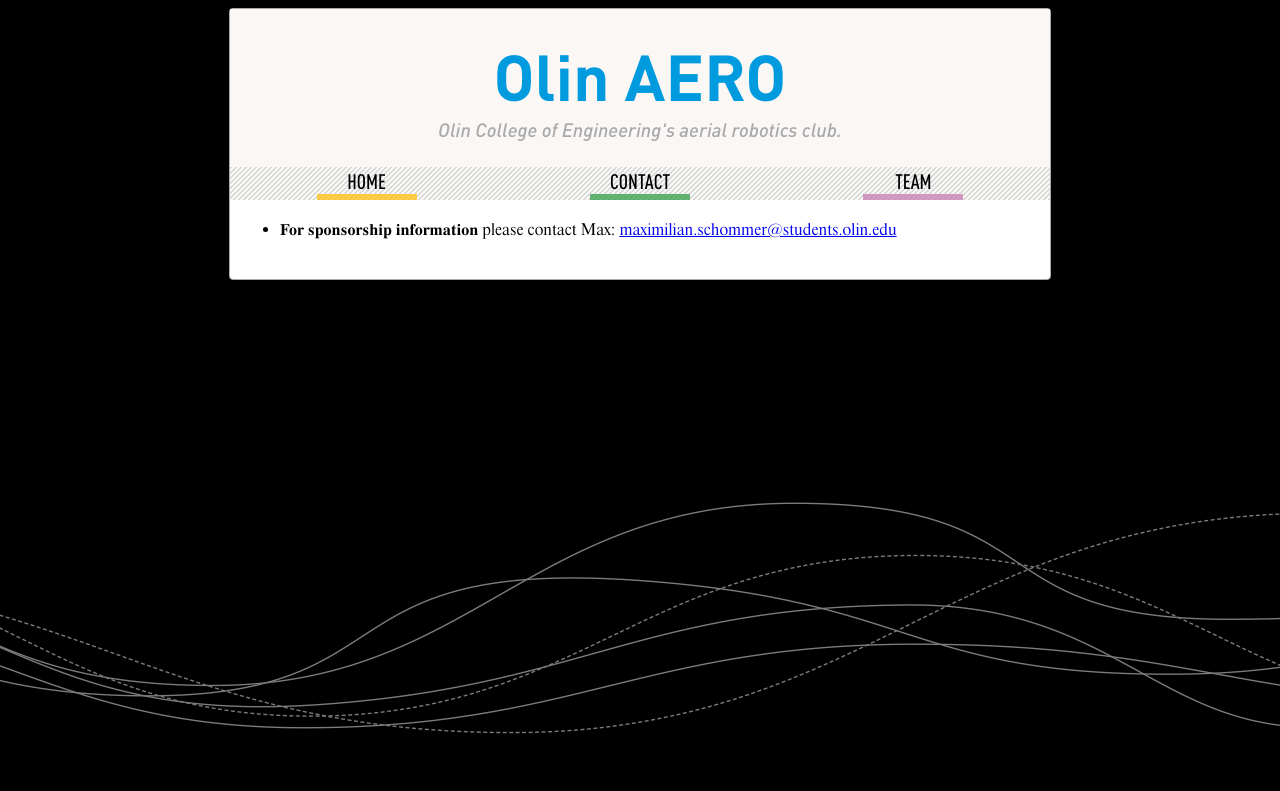
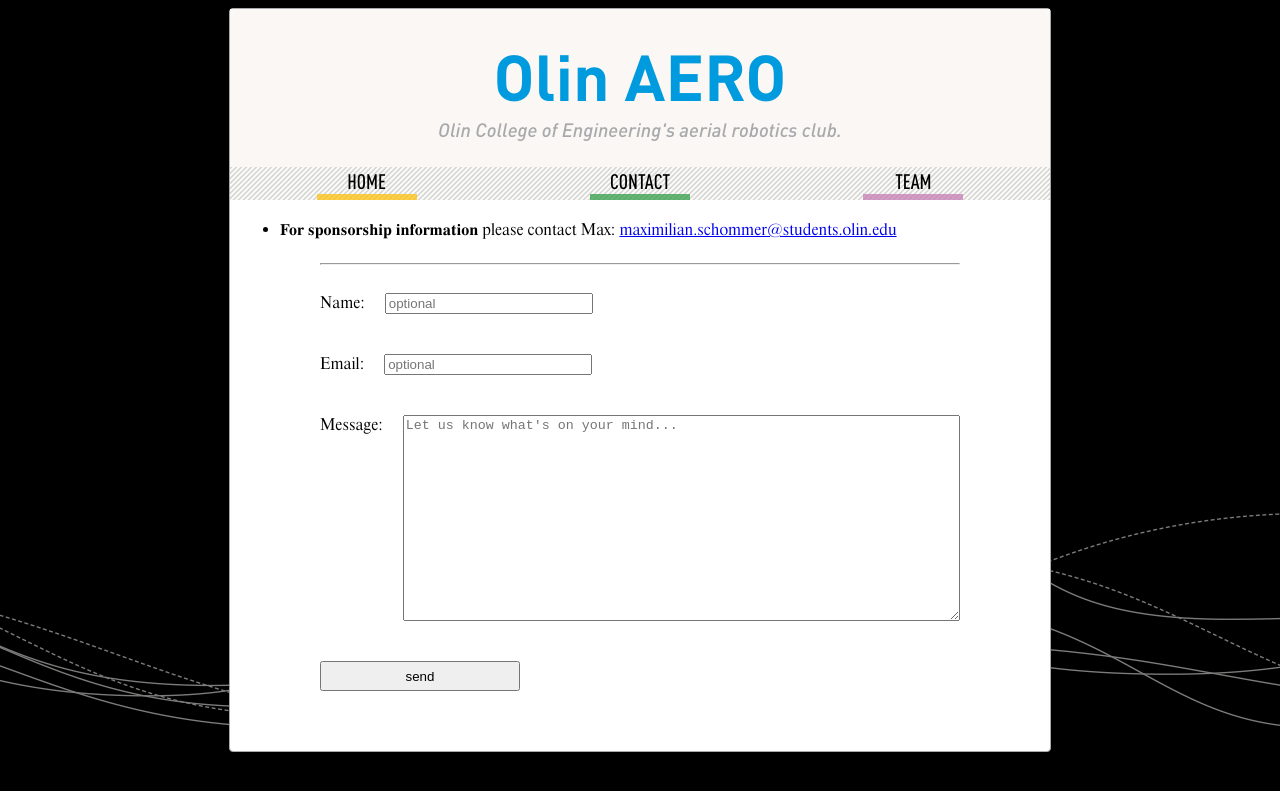
Before and after one commit to Olin-Aero/Olin_Aero_Website, a Jekyll site: the page built from contact.md, in a window 1280 px wide. Shown: the top 791 px of the page. Built offline with Jekyll 4.4.1, drawn with Linux system fonts in a browser that asks for light colours.

Commit message:
added contact us form

```diff
--- /dev/null
+++ b/_layouts/contact.html
@@ -0,0 +1,42 @@
+---
+layout: default
+---
+
+{{ content }}
+
+<noscript>Looks like you don't have JavaScript enabled, so the form below will not work. But no worries! You should email Max above, and he'll point you to the right person :)</noscript>
+<form id="contact-form">
+	<hr>
+	<div>
+		<label for="name">Name:</label>
+		<input id="name" type="text" placeholder="optional">
+	</div>
+	<div>
+		<label for="email">Email:</label>
+		<input id="email" type="email" placeholder="optional">
+	</div>
+	<div>
+		<label for="message">Message:</label>
+		<textarea required id="message" placeholder="Let us know what's on your mind..."></textarea>
+	</div>
+	<div>
+		<input type="submit" value="send">
+	</div>
+</form>
+
+<script type="text/javascript" src="{{ "/javascripts/slackhook.js" | relative_url }}"></script>
+
+ <!-- https://hooks.slack.com/services/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  -->
+<!-- <form action="http://foo.com" method="get">
+  <div>
+    <label for="say">What greeting do you want to say?</label>
+    <input name="say" id="say" value="Hi">
+  </div>
+  <div>
+    <label for="to">Who do you want to say it to?</label>
+    <input name="to" value="Mom">
+  </div>
+  <div>
+    <button>Send my greetings</button>
+  </div>
+</form> -->
--- a/css/main.scss
+++ b/css/main.scss
@@ -333,3 +333,39 @@
     	}
     }
 }
+
+#contact-form {
+	display:none;
+	justify-content: flex-start;
+	flex-wrap: wrap;
+	width: 80%;
+	margin: auto;
+}
+
+#contact-form hr {
+	width: 100%;
+}
+
+#contact-form div {
+	margin: 20px 0;
+	width: 100%;
+	display: flex;
+}
+
+#contact-form label {
+	margin-right: 20px;
+}
+
+#contact-form input {
+	flex: 1;
+	max-width: 200px;
+
+	&[type="submit"] {
+		height: 30px;
+	}
+}
+
+#contact-form textarea {
+	flex: 1;
+	min-height: 200px;
+}
--- /dev/null
+++ b/javascripts/slackhook.js
@@ -0,0 +1,59 @@
+---
+---
+
+window.addEventListener("load", function () {
+	var webhook = "https://hooks.slack.com/services/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";
+	function sendData() {
+		var name = document.getElementById("name").value;
+		var email = document.getElementById("email").value;
+		var message = document.getElementById("message").value;
+
+		var name_field = name == "" ? undefined : {
+			"title":"Name",
+			"value":name,
+			"short":false,
+		};
+		var email_field = email == "" ? undefined : {
+			"title":"Email",
+			"value":email,
+			"short":false,
+		};
+		var message_field = {
+			"title": "Message",
+			"value": message == "" ? "<no message>" : message,
+			"short": false,
+		};
+
+		var fields = [name_field, email_field, message_field].filter(function(x) {
+			return x != undefined;
+		});
+
+		var actions = email == "" ? [] : [{
+			"type": "button",
+			"text": "respond",
+			"url": "mailto:" + email,
+		}];
+
+		var json = JSON.stringify({
+			"icon_emoji": ":email:",
+			"username": "Contact form submission",
+			"attachments":[{
+				"fallback":"New website contact form submission.",
+				"fields":fields,
+				"actions": actions,
+			}]
+		});
+
+		var xhttp = new XMLHttpRequest();
+		xhttp.open("POST", webhook, true);
+		xhttp.send(json);
+	};
+
+	var form = document.getElementById('contact-form');
+	form.style.display = "flex";
+	form.addEventListener("submit", function(event) {
+		event.preventDefault();
+
+		sendData();
+	});
+});
```
Also changed, not shown: contact.md (+1 -1 lines).
